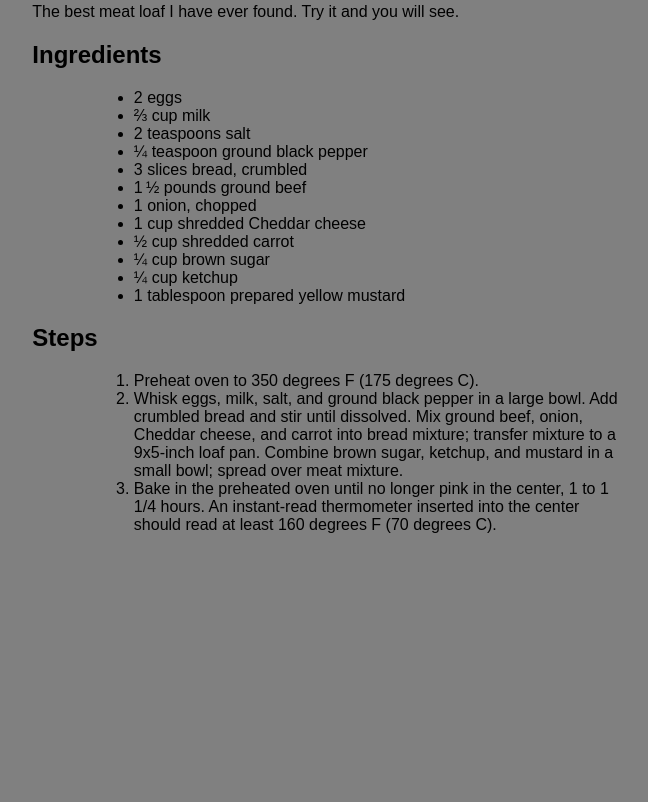
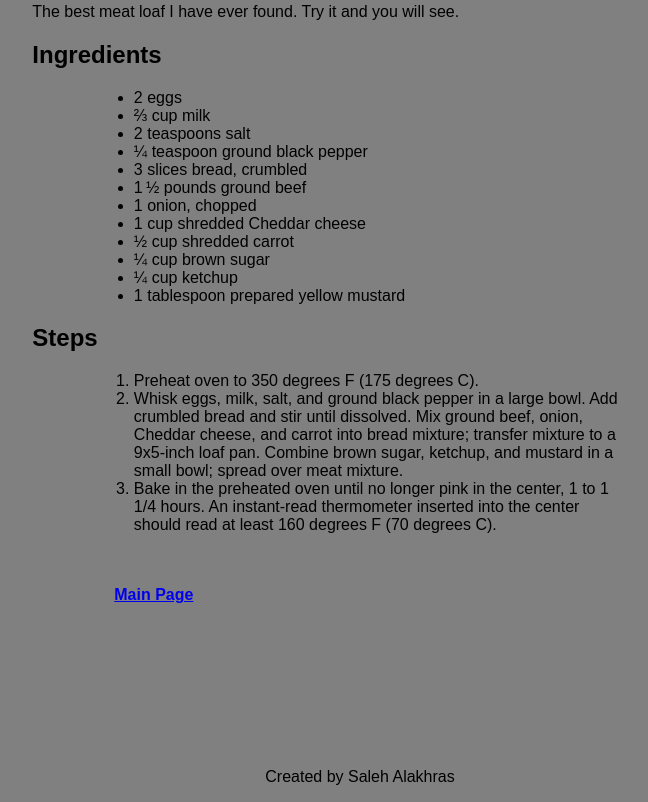
Before and after one commit to salehalakhras/odin-recipes, a plain HTML site: page recipes/meatloaf.html in a window 1280 px wide. Shown: the part 370-1172 px from the top of the page, without its empty margins (280-928 px from the left). Before the commit the page ends 920 px from the top, so only its background shows below. Drawn offline with Linux system fonts and the light colour scheme.

Commit message:
add links and alignment

```diff
--- a/css/style.css
+++ b/css/style.css
@@ -6,7 +6,6 @@
 }
 .title{
     text-align: center;
-    align-content: center;
 }
 img{
     display: block;
@@ -14,3 +13,7 @@ img{
     margin-right: auto;
     width: 300px;
 }
+#end{
+    text-align: center;
+    margin-top: 20%;
+}
--- a/recipes/meatloaf.html
+++ b/recipes/meatloaf.html
@@ -33,5 +33,8 @@
         <li>Whisk eggs, milk, salt, and ground black pepper in a large bowl. Add crumbled bread and stir until dissolved. Mix ground beef, onion, Cheddar cheese, and carrot into bread mixture; transfer mixture to a 9x5-inch loaf pan. Combine brown sugar, ketchup, and mustard in a small bowl; spread over meat mixture.</li>
         <li>Bake in the preheated oven until no longer pink in the center, 1 to 1 1/4 hours. An instant-read thermometer inserted into the center should read at least 160 degrees F (70 degrees C).</li>
     </ol>
+    <br><br>
+    <a class="link" href="../index.html"><strong>Main Page</strong></a>
+    <p id="end">Created by Saleh Alakhras</p>
 </body>
 </html>
```
Also changed, not shown: index.html (+1 -0 lines), recipes/chicken-piccata.html (+3 -0 lines), recipes/mac-n-cheese.html (+3 -0 lines).
